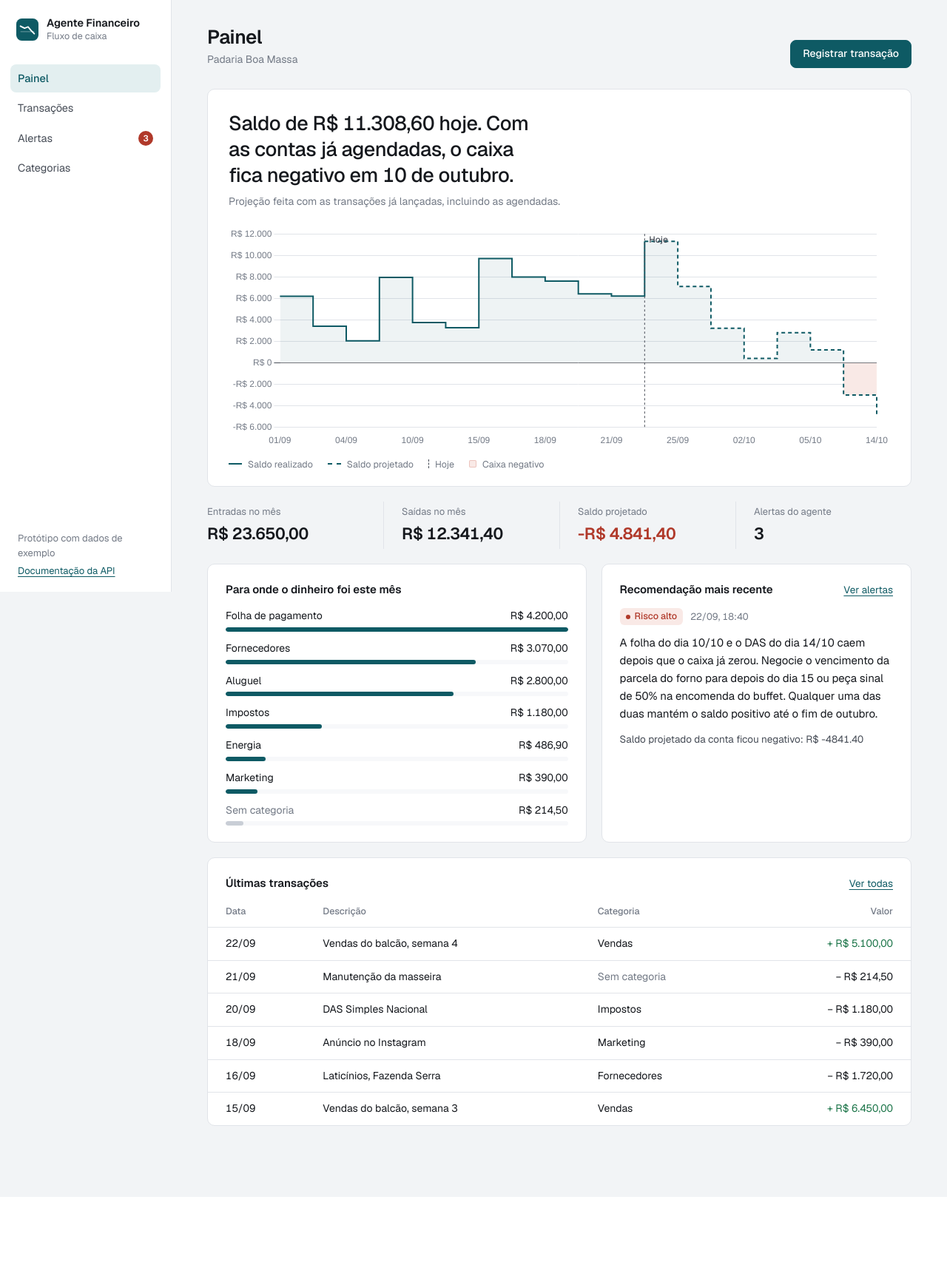
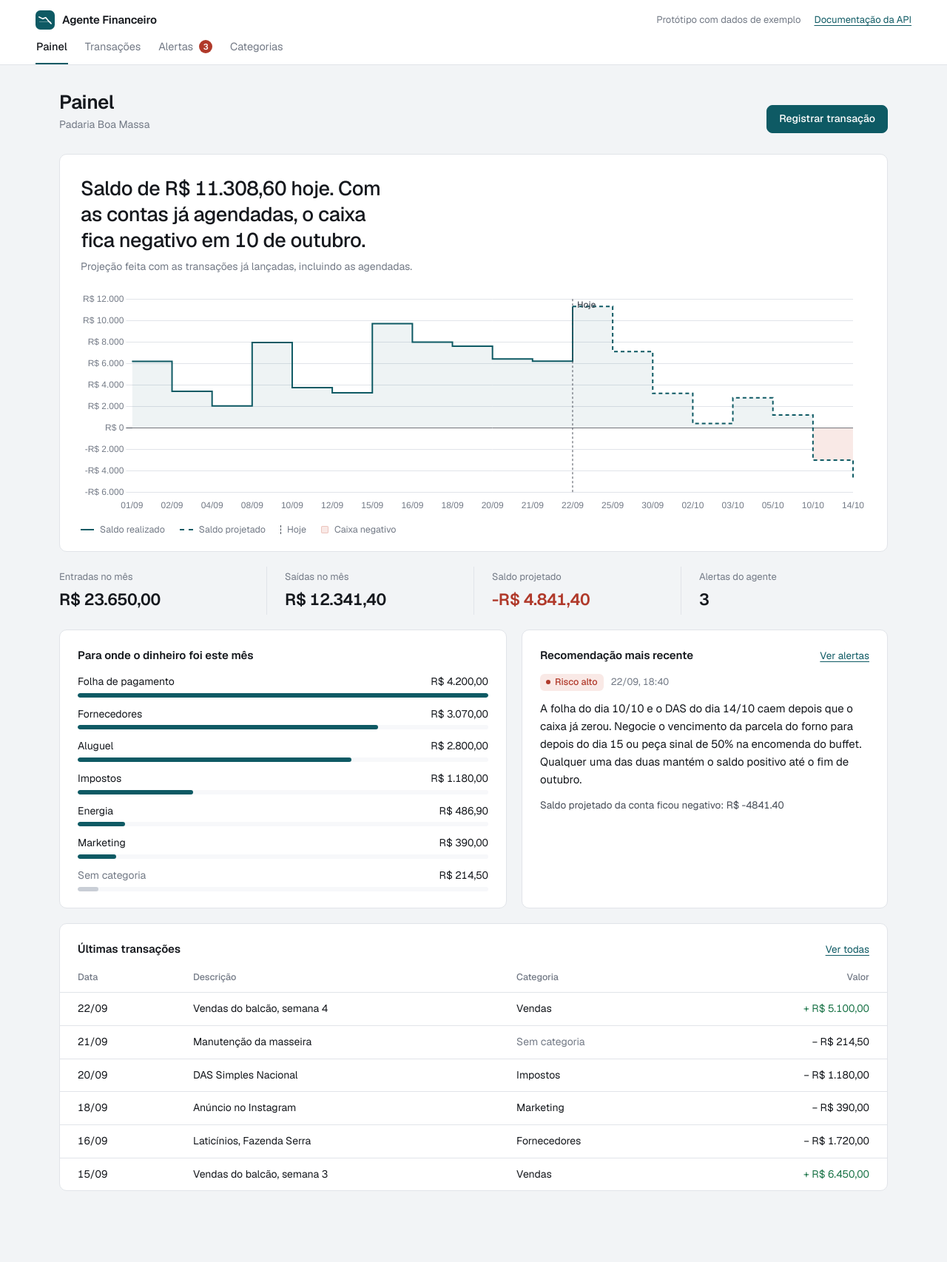
Before and after one commit to CharlotteDxD/CP4-Python, a Flask app: page /app in a window 1280 px wide. Shown: the whole page at 74% size. Before the commit the page ends 1618 px from the top, so only its background shows below. Run offline with Flask 3, Linux system fonts and the light colour scheme.

Commit message:
Troca a barra lateral por navegação superior no frontend
Sidebar com ícone circular e item ativo em "pill" preenchida é o
padrão mais reconhecível de dashboard gerado por IA. Substituída por
uma barra no topo com abas sublinhadas, mais perto do que produtos
financeiros de verdade usam e sem o item lateral que sobra em telas
largas.

Co-Authored-By: Claude Sonnet 5 <noreply@anthropic.com>

```diff
--- a/app/static/css/app.css
+++ b/app/static/css/app.css
@@ -41,40 +41,46 @@ button, input, select, textarea { font: inherit; color: inherit; }
 .skip:focus { top: 12px; }
 
 /* ---------- estrutura ---------- */
-.shell { display: grid; grid-template-columns: 232px minmax(0, 1fr); min-height: 100vh; }
+.shell { min-height: 100vh; }
 
-.side {
-  position: sticky; top: 0; height: 100vh;
-  display: flex; flex-direction: column; gap: 28px;
-  padding: 22px 14px 18px;
+.top {
+  position: sticky; top: 0; z-index: 30;
   background: var(--surface);
-  border-right: 1px solid var(--line);
+  border-bottom: 1px solid var(--line);
 }
-.brand { display: flex; align-items: center; gap: 11px; padding: 0 8px; color: inherit; text-decoration: none; }
-.mark { width: 30px; height: 30px; flex: none; }
+.top-row {
+  display: flex; align-items: center; justify-content: space-between; gap: 16px;
+  padding: 14px clamp(16px, 4vw, 48px) 0;
+}
+.brand { display: flex; align-items: center; gap: 10px; color: inherit; text-decoration: none; }
+.mark { width: 26px; height: 26px; flex: none; }
 .mark rect { fill: var(--brand); }
 .mark-zero { stroke: #fff; stroke-opacity: .35; stroke-width: 1.2; }
 .mark-line { fill: none; stroke: #fff; stroke-width: 2; stroke-linecap: round; stroke-linejoin: round; }
-.brand-name { display: block; font-weight: 600; font-size: 14.5px; line-height: 1.2; }
-.brand-sub { display: block; font-size: 12.5px; color: var(--mute); }
+.brand-name { font-weight: 600; font-size: 15px; letter-spacing: -.01em; }
 
-.nav { display: flex; flex-direction: column; gap: 2px; }
+.top-meta { display: flex; align-items: center; gap: 18px; font-size: 13px; }
+.proto { color: var(--mute); }
+
+.nav {
+  display: flex; gap: 22px; overflow-x: auto; scrollbar-width: none;
+  padding: 0 clamp(16px, 4vw, 48px);
+}
+.nav::-webkit-scrollbar { display: none; }
 .nav a {
-  display: flex; align-items: center; justify-content: space-between;
-  padding: 8px 10px; border-radius: 8px;
-  color: var(--ink-2); text-decoration: none; font-size: 14.5px;
-  transition: background-color .15s, color .15s;
+  position: relative; display: flex; align-items: center; gap: 8px; flex: none;
+  padding: 12px 1px 11px;
+  color: var(--mute); text-decoration: none; font-size: 14.5px;
+  border-bottom: 2px solid transparent;
+  transition: color .15s, border-color .15s;
 }
-.nav a:hover { background: var(--sunken); color: var(--ink); }
-.nav a[aria-current="page"] { background: var(--brand-soft); color: var(--brand); font-weight: 500; }
+.nav a:hover { color: var(--ink); }
+.nav a[aria-current="page"] { color: var(--ink); font-weight: 500; border-color: var(--brand); }
 .badge {
-  min-width: 20px; padding: 0 6px; border-radius: 10px;
+  min-width: 18px; padding: 0 5px; border-radius: 9px;
   background: var(--neg); color: #fff;
-  font-size: 11.5px; font-weight: 600; line-height: 20px; text-align: center;
+  font-size: 11px; font-weight: 600; line-height: 18px; text-align: center;
 }
-
-.side-foot { margin-top: auto; padding: 0 10px; display: grid; gap: 4px; font-size: 13px; }
-.proto { color: var(--mute); }
 
 .main { min-width: 0; padding: 36px clamp(16px, 4vw, 48px) 96px; }
 .main:focus { outline: none; }
@@ -249,16 +255,9 @@ dialog[open] { animation: rise .22s var(--ease); }
 
 /* ---------- telas menores ---------- */
 @media (max-width: 900px) {
-  .shell { grid-template-columns: minmax(0, 1fr); }
-  .side {
-    position: sticky; z-index: 30; height: auto;
-    flex-direction: row; flex-wrap: wrap; align-items: center; gap: 10px;
-    padding: 12px 16px 0; border-right: 0; border-bottom: 1px solid var(--line);
-  }
-  .nav { order: 3; flex-basis: 100%; flex-direction: row; overflow-x: auto; padding-bottom: 10px; scrollbar-width: none; }
-  .nav a { flex: none; gap: 8px; }
-  .side-foot { margin-left: auto; padding: 0; }
-  .side-foot .proto { display: none; }
+  .top-row { padding: 12px 16px 0; }
+  .nav { padding: 0 16px 2px; gap: 16px; }
+  .top-meta .proto { display: none; }
   .main { padding-top: 24px; }
   .grid-2 { grid-template-columns: minmax(0, 1fr); }
   .figures { grid-template-columns: repeat(2, minmax(0, 1fr)); row-gap: 16px; }
--- a/app/templates/base.html
+++ b/app/templates/base.html
@@ -12,18 +12,22 @@
 <body>
 <a class="skip" href="#conteudo">Pular para o conteúdo</a>
 <div class="shell">
-  <aside class="side">
+  <header class="top">
+    <div class="top-row">
       <a class="brand" href="{{ url_for('web.painel') }}">
         <svg class="mark" viewBox="0 0 32 32" aria-hidden="true">
           <rect width="32" height="32" rx="8" />
           <path class="mark-zero" d="M6 19h20" />
           <path class="mark-line" d="M6 11l6 3 5-2 4 5 5 5" />
         </svg>
-      <span>
         <span class="brand-name">Agente Financeiro</span>
-        <span class="brand-sub">Fluxo de caixa</span>
-      </span>
       </a>
+
+      <div class="top-meta">
+        <span class="proto" id="modo-dados">Protótipo com dados de exemplo</span>
+        <a href="/apidocs">Documentação da API</a>
+      </div>
+    </div>
 
     {% set paginas = [
       ('web.painel', 'Painel'),
@@ -39,12 +43,7 @@
       </a>
       {% endfor %}
     </nav>
-
-    <div class="side-foot">
-      <p class="proto" id="modo-dados">Protótipo com dados de exemplo</p>
-      <a href="/apidocs">Documentação da API</a>
-    </div>
-  </aside>
+  </header>
 
   <main class="main" id="conteudo" tabindex="-1">
     {% block content %}{% endblock %}
```
Lines whose indentation alone changed are shown as unchanged.
